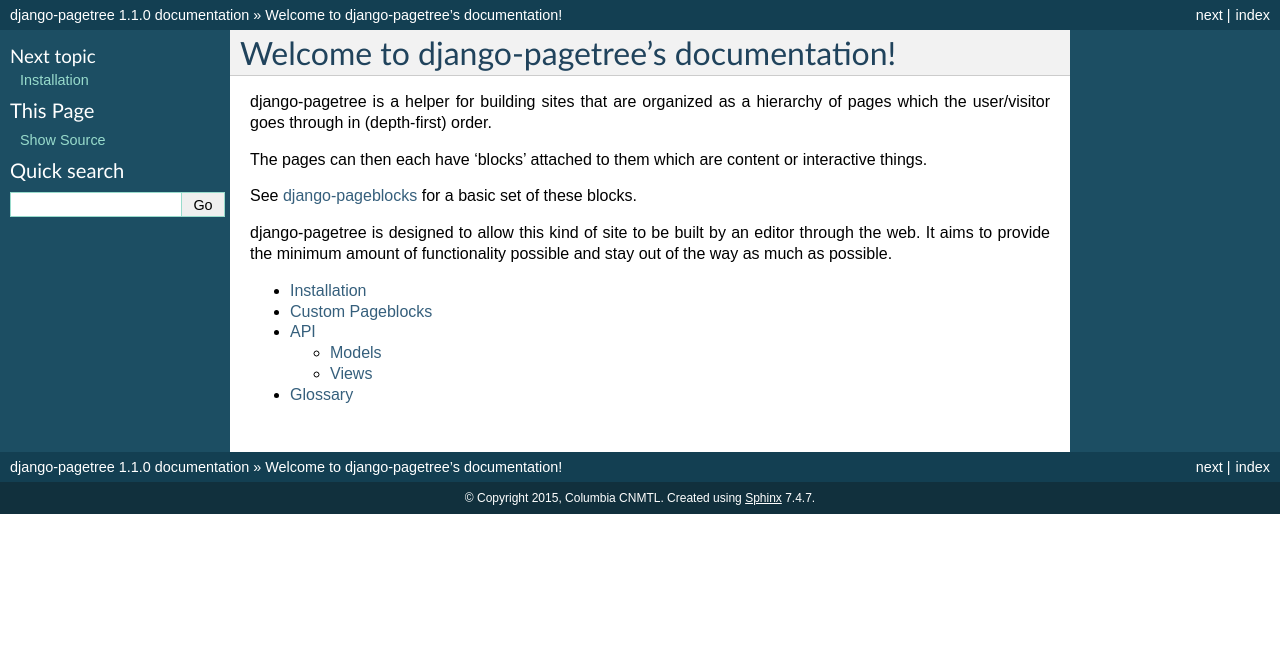
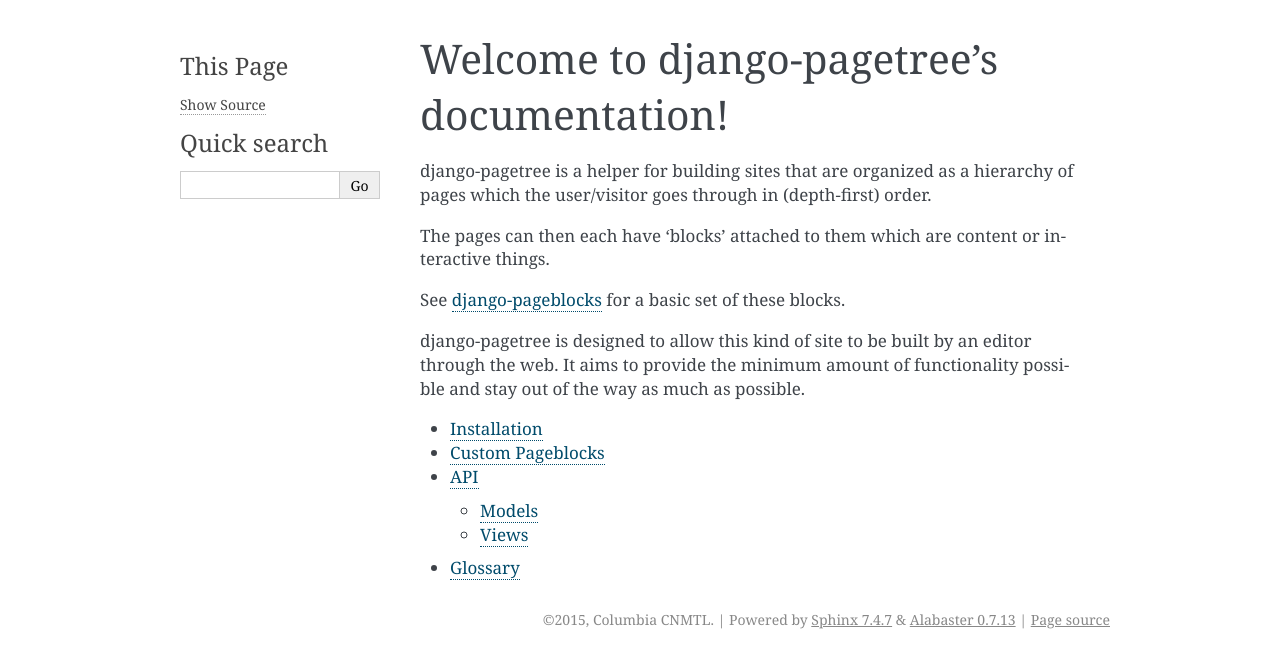
Before and after one commit to ccnmtl/django-pagetree, a Sphinx documentation site: the page built from docs/index.rst, in a window 1280 px wide. Shown: the top 668 px of the page. Built offline with Sphinx 7.4.7, drawn with Linux system fonts in a browser that asks for light colours.

Commit message:
Change doc theme and add link in readme

```diff
--- a/docs/conf.py
+++ b/docs/conf.py
@@ -112,7 +112,7 @@
 
 # The theme to use for HTML and HTML Help pages.  See the documentation for
 # a list of builtin themes.
-html_theme = 'default'
+html_theme = 'alabaster'
 
 # Theme options are theme-specific and customize the look and feel of a theme
 # further.  For a list of options available for each theme, see the
```
Also changed, not shown: README.md (+5 -1 lines).
